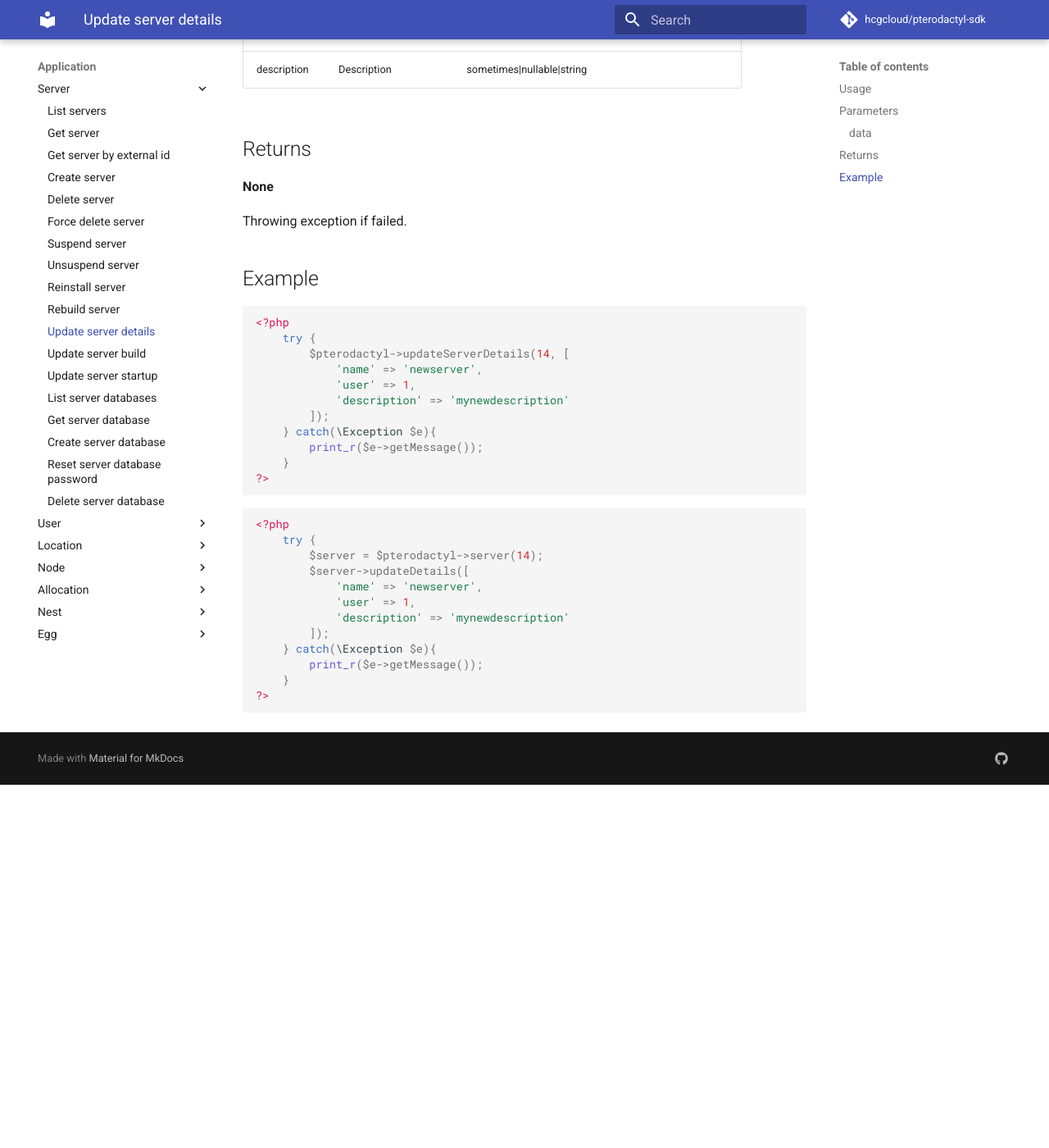
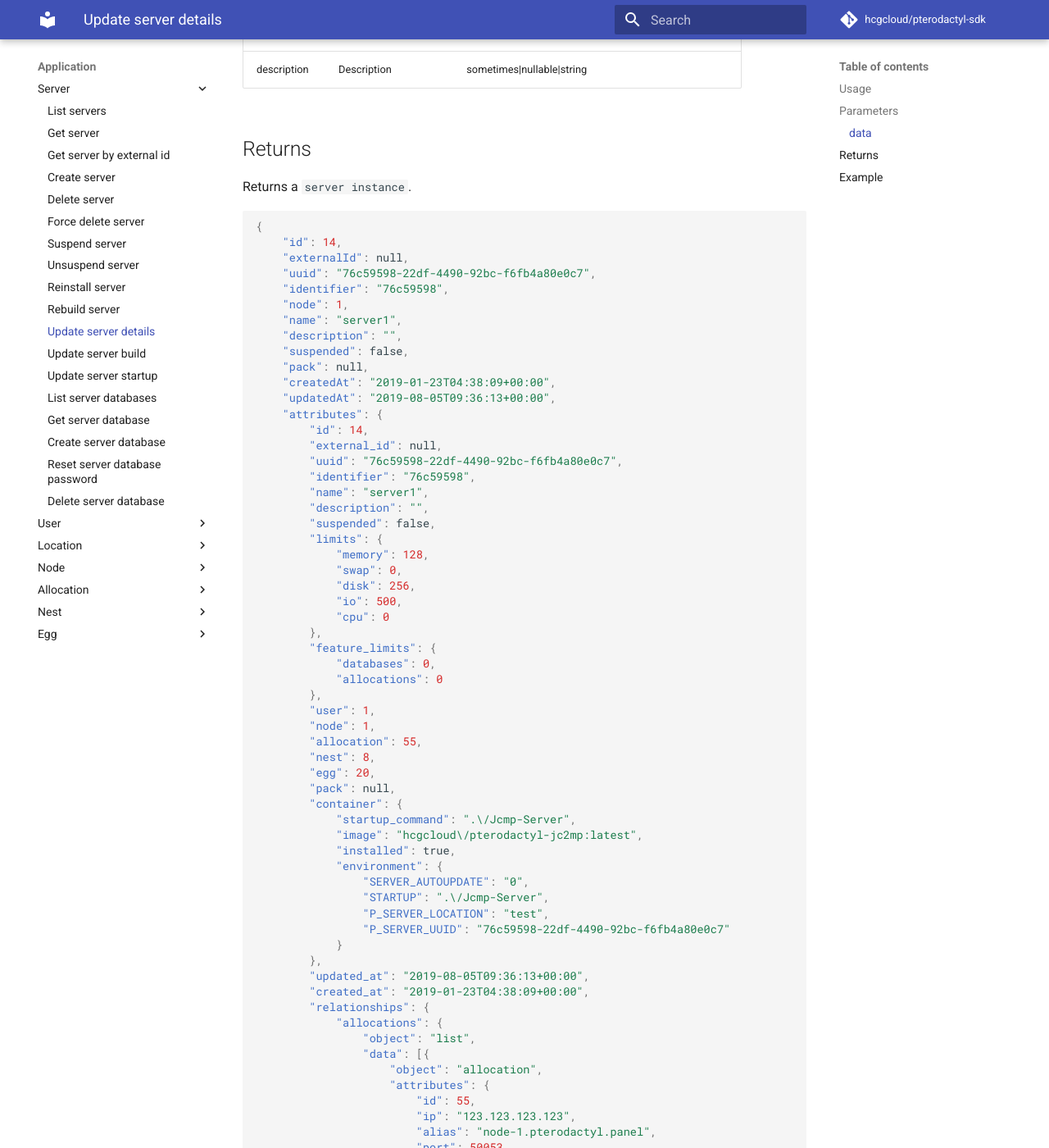
Before and after one commit to hcgcloud/pterodactyl-sdk-docs-v2, an MkDocs documentation site: the page built from docs/application/server/update-server-details.md, in a window 1280 px wide and 1400 px high, scrolled down 1029 px. Shown: the whole window at 82% size. Built offline with MkDocs 1.6.1 and Material for MkDocs 9.7.7, drawn with Linux system fonts in a browser that asks for light colours; comment, search, counter and statistics services are not loaded; old or Windows-style settings are respelled for this version of MkDocs; before the commit the page ends 1986 px from its top, so only the background shows below that; some of the changed text lies outside the part shown.

Commit message:
Update the returns of updateServer functions

````diff
--- a/docs/application/server/update-server-details.md
+++ b/docs/application/server/update-server-details.md
@@ -30,9 +30,140 @@ Update details of the given server.
 | description | Description | sometimes&#124;nullable&#124;string |
 
 ## Returns
-**None**
 
-Throwing exception if failed.
+Returns a `server instance`.
+
+``` json
+{
+	"id": 14,
+	"externalId": null,
+	"uuid": "76c59598-22df-4490-92bc-f6fb4a80e0c7",
+	"identifier": "76c59598",
+	"node": 1,
+	"name": "server1",
+	"description": "",
+	"suspended": false,
+	"pack": null,
+	"createdAt": "2019-01-23T04:38:09+00:00",
+	"updatedAt": "2019-08-05T09:36:13+00:00",
+	"attributes": {
+		"id": 14,
+		"external_id": null,
+		"uuid": "76c59598-22df-4490-92bc-f6fb4a80e0c7",
+		"identifier": "76c59598",
+		"name": "server1",
+		"description": "",
+		"suspended": false,
+		"limits": {
+			"memory": 128,
+			"swap": 0,
+			"disk": 256,
+			"io": 500,
+			"cpu": 0
+		},
+		"feature_limits": {
+			"databases": 0,
+			"allocations": 0
+		},
+		"user": 1,
+		"node": 1,
+		"allocation": 55,
+		"nest": 8,
+		"egg": 20,
+		"pack": null,
+		"container": {
+			"startup_command": ".\/Jcmp-Server",
+			"image": "hcgcloud\/pterodactyl-jc2mp:latest",
+			"installed": true,
+			"environment": {
+				"SERVER_AUTOUPDATE": "0",
+				"STARTUP": ".\/Jcmp-Server",
+				"P_SERVER_LOCATION": "test",
+				"P_SERVER_UUID": "76c59598-22df-4490-92bc-f6fb4a80e0c7"
+			}
+		},
+		"updated_at": "2019-08-05T09:36:13+00:00",
+		"created_at": "2019-01-23T04:38:09+00:00",
+		"relationships": {
+			"allocations": {
+				"object": "list",
+				"data": [{
+					"object": "allocation",
+					"attributes": {
+						"id": 55,
+						"ip": "123.123.123.123",
+						"alias": "node-1.pterodactyl.panel",
+						"port": 50053,
+						"assigned": true
+					}
+				}]
+			}
+		}
+	},
+	"limits": {
+		"memory": 128,
+		"swap": 0,
+		"disk": 256,
+		"io": 500,
+		"cpu": 0
+	},
+	"allocations": [{
+		"id": 55,
+		"nodeId": null,
+		"ip": "123.123.123.123",
+		"ipAlias": null,
+		"port": 50053,
+		"serverId": null,
+		"createdAt": null,
+		"updatedAt": null,
+		"attributes": {
+			"id": 55,
+			"ip": "123.123.123.123",
+			"alias": "node-1.pterodactyl.panel",
+			"port": 50053,
+			"assigned": true
+		},
+		"object": "allocation",
+		"alias": "node-1.pterodactyl.panel",
+		"assigned": true
+	}],
+	"object": "server",
+	"featureLimits": {
+		"databases": 0,
+		"allocations": 0
+	},
+	"user": 1,
+	"allocation": 55,
+	"nest": 8,
+	"egg": 20,
+	"container": {
+		"startup_command": ".\/Jcmp-Server",
+		"image": "hcgcloud\/pterodactyl-jc2mp:latest",
+		"installed": true,
+		"environment": {
+			"SERVER_AUTOUPDATE": "0",
+			"STARTUP": ".\/Jcmp-Server",
+			"P_SERVER_LOCATION": "test",
+			"P_SERVER_UUID": "76c59598-22df-4490-92bc-f6fb4a80e0c7"
+		}
+	},
+	"relationships": {
+		"allocations": {
+			"object": "list",
+			"data": [{
+				"object": "allocation",
+				"attributes": {
+					"id": 55,
+					"ip": "123.123.123.123",
+					"alias": "node-1.pterodactyl.panel",
+					"port": 50053,
+					"assigned": true
+				}
+			}]
+		}
+	}
+}
+```
 
 ## Example
 
````
